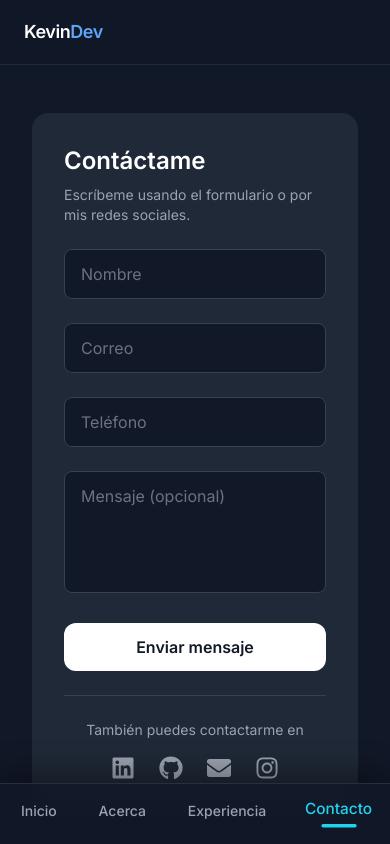
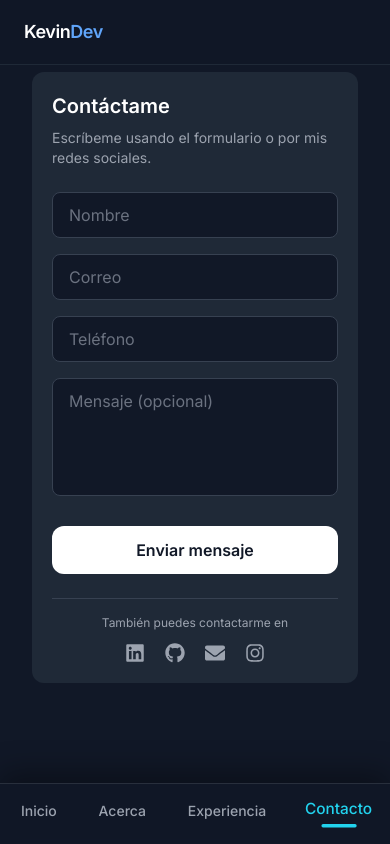
Before and after one commit to Krpardo27/kevin-portfolio, a React (Vite) app in the folder frontend/: page /contact in a window 390 px wide. Shown: the top 844 px of the page. Built offline with nearby package versions, Linux system fonts and the light colour scheme.

Commit message:
Ajustes de diseño en page contact

```diff
--- a/frontend/src/layout/MainLayout.jsx
+++ b/frontend/src/layout/MainLayout.jsx
@@ -7,11 +7,9 @@ const MainLayout = () => {
   return (
     <div className="min-h-[100dvh] flex flex-col w-full">
       <Header />
-
       <main className="flex-1 container mx-auto max-w-6xl px-4 pt-10 pb-24 lg:pb-10">
         <Outlet />
       </main>
-
       <Footer />
       <NavMobile />
     </div>
--- a/frontend/src/pages/Contact.jsx
+++ b/frontend/src/pages/Contact.jsx
@@ -49,31 +49,55 @@ const Contact = () => {
   };
 
   return (
-    <section className="bg-gray-900 min-h-screen flex items-center justify-center px-4">
+    <section className="bg-gray-900 px-4 py-8 lg:py-16">
+      <div className="max-w-5xl mx-auto flex justify-center">
         <form
           onSubmit={handleSubmit(onSubmit)}
-        className="w-full max-w-lg bg-gray-800 rounded-2xl p-8 space-y-6"
+          className="
+          w-full max-w-3xl
+          bg-gray-800
+          rounded-xl lg:rounded-2xl
+          p-5 sm:p-6 lg:p-8
+          space-y-6
+          animate-fadeInUp
+          lg:sticky lg:top-24
+        "
         >
           <SubmitLoader loading={showLoader} />
+
           <header className="space-y-2">
-          <h2 className="text-2xl font-semibold text-white">Contáctame</h2>
+            <h2 className="text-xl sm:text-2xl font-semibold text-white">
+              Contáctame
+            </h2>
             <p className="text-gray-400 text-sm">
               Escríbeme usando el formulario o por mis redes sociales.
             </p>
           </header>
+
+          <div className="space-y-4 lg:space-y-0 lg:grid lg:grid-cols-2 lg:gap-6">
             <div>
               <input
+                type="text"
                 {...register("nombre", { required: "Nombre requerido" })}
                 placeholder="Nombre"
-            className="w-full px-4 py-3 rounded-lg bg-gray-900 text-white border border-gray-700 focus:outline-none focus:ring-2 focus:ring-white/10"
+                className="
+                w-full px-4 py-2.5 sm:py-3
+                rounded-lg
+                bg-gray-900 text-white
+                border border-gray-700
+                focus:outline-none focus:ring-2 focus:ring-white/10
+              "
               />
               {errors.nombre && (
-            <p className="text-red-400 text-sm mt-1">{errors.nombre.message}</p>
+                <p className="text-red-400 text-sm mt-1">
+                  {errors.nombre.message}
+                </p>
               )}
             </div>
 
             <div>
               <input
+                type="email"
                 {...register("email", {
                   required: "Correo requerido",
                   pattern: {
@@ -82,15 +106,24 @@ const Contact = () => {
                   },
                 })}
                 placeholder="Correo"
-            className="w-full px-4 py-3 rounded-lg bg-gray-900 text-white border border-gray-700 focus:outline-none focus:ring-2 focus:ring-white/10"
+                className="
+                w-full px-4 py-2.5 sm:py-3
+                rounded-lg
+                bg-gray-900 text-white
+                border border-gray-700
+                focus:outline-none focus:ring-2 focus:ring-white/10
+              "
               />
               {errors.email && (
-            <p className="text-red-400 text-sm mt-1">{errors.email.message}</p>
+                <p className="text-red-400 text-sm mt-1">
+                  {errors.email.message}
+                </p>
               )}
             </div>
 
             <div>
               <input
+                type="tel"
                 {...register("telefono", {
                   required: "Teléfono requerido",
                   pattern: {
@@ -99,7 +132,13 @@ const Contact = () => {
                   },
                 })}
                 placeholder="Teléfono"
-            className="w-full px-4 py-3 rounded-lg bg-gray-900 text-white border border-gray-700 focus:outline-none focus:ring-2 focus:ring-white/10"
+                className="
+                w-full px-4 py-2.5 sm:py-3
+                rounded-lg
+                bg-gray-900 text-white
+                border border-gray-700
+                focus:outline-none focus:ring-2 focus:ring-white/10
+              "
               />
               {errors.telefono && (
                 <p className="text-red-400 text-sm mt-1">
@@ -108,14 +147,23 @@ const Contact = () => {
               )}
             </div>
 
-        <div>
+            <div className="lg:col-span-2">
               <textarea
                 {...register("mensaje")}
                 rows={4}
                 placeholder="Mensaje (opcional)"
-            className="w-full px-4 py-3 rounded-lg bg-gray-900 text-white border border-gray-700 resize-none focus:outline-none focus:ring-2 focus:ring-white/10"
+                className="
+                w-full px-4 py-2.5 sm:py-3
+                rounded-lg
+                bg-gray-900 text-white
+                border border-gray-700
+                resize-none
+                focus:outline-none focus:ring-2 focus:ring-white/10
+              "
               />
             </div>
+          </div>
+
           <button
             type="submit"
             disabled={isSubmitting}
@@ -127,7 +175,7 @@ const Contact = () => {
             inline-flex items-center justify-center gap-2
           "
           >
-          {isSubmitting ? <>Enviando…</> : "Enviar mensaje"}
+            {isSubmitting ? "Enviando…" : "Enviar mensaje"}
           </button>
 
           {errors.root?.message && (
@@ -142,13 +190,13 @@ const Contact = () => {
             </p>
           )}
 
-        {/* Separador */}
-        <div className="pt-6 border-t border-gray-700 text-center">
-          <p className="text-gray-400 text-sm mb-4">
+          {/* REDES */}
+          <div className="pt-4 lg:pt-6 border-t border-gray-700 text-center">
+            <p className="text-gray-400 text-xs sm:text-sm mb-3">
               También puedes contactarme en
             </p>
 
-          <div className="flex justify-center gap-6 text-2xl">
+            <div className="flex justify-center gap-5 text-xl sm:text-2xl">
               <a
                 href="https://www.linkedin.com/in/kevinpardoveas/"
                 target="_blank"
@@ -189,6 +237,7 @@ const Contact = () => {
             </div>
           </div>
         </form>
+      </div>
     </section>
   );
 };
--- a/frontend/tailwind.config.js
+++ b/frontend/tailwind.config.js
@@ -18,15 +18,20 @@ export default {
       colors: {
         "input-bg": "bg-gray-900",
       },
-      animation: {
-        "slide-and-back": "slide-and-back 2s ease-in-out infinite",
-      },
       keyframes: {
         "slide-and-back": {
           "0%": { transform: "translateX(-100%)" },
           "50%": { transform: "translateX(0)" },
           "100%": { transform: "translateX(-100%)" },
         },
+        fadeInUp: {
+          "0%": { opacity: 0, transform: "translateY(12px)" },
+          "100%": { opacity: 1, transform: "translateY(0)" },
+        },
+      },
+      animation: {
+        fadeInUp: "fadeInUp 0.6s ease-out",
+        "slide-and-back": "slide-and-back 2s ease-in-out infinite",
       },
     },
   },
```
Lines whose indentation alone changed are shown as unchanged.
